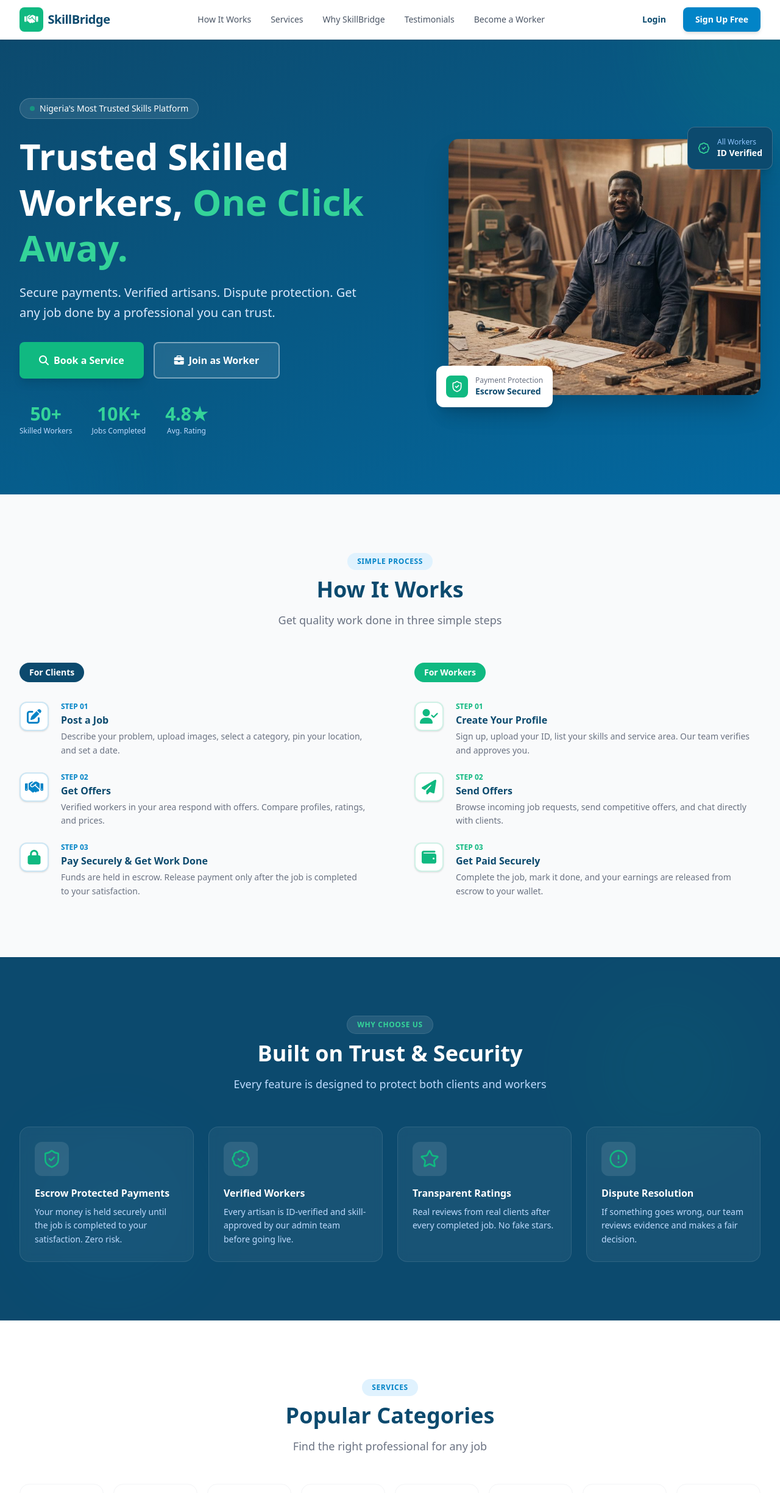
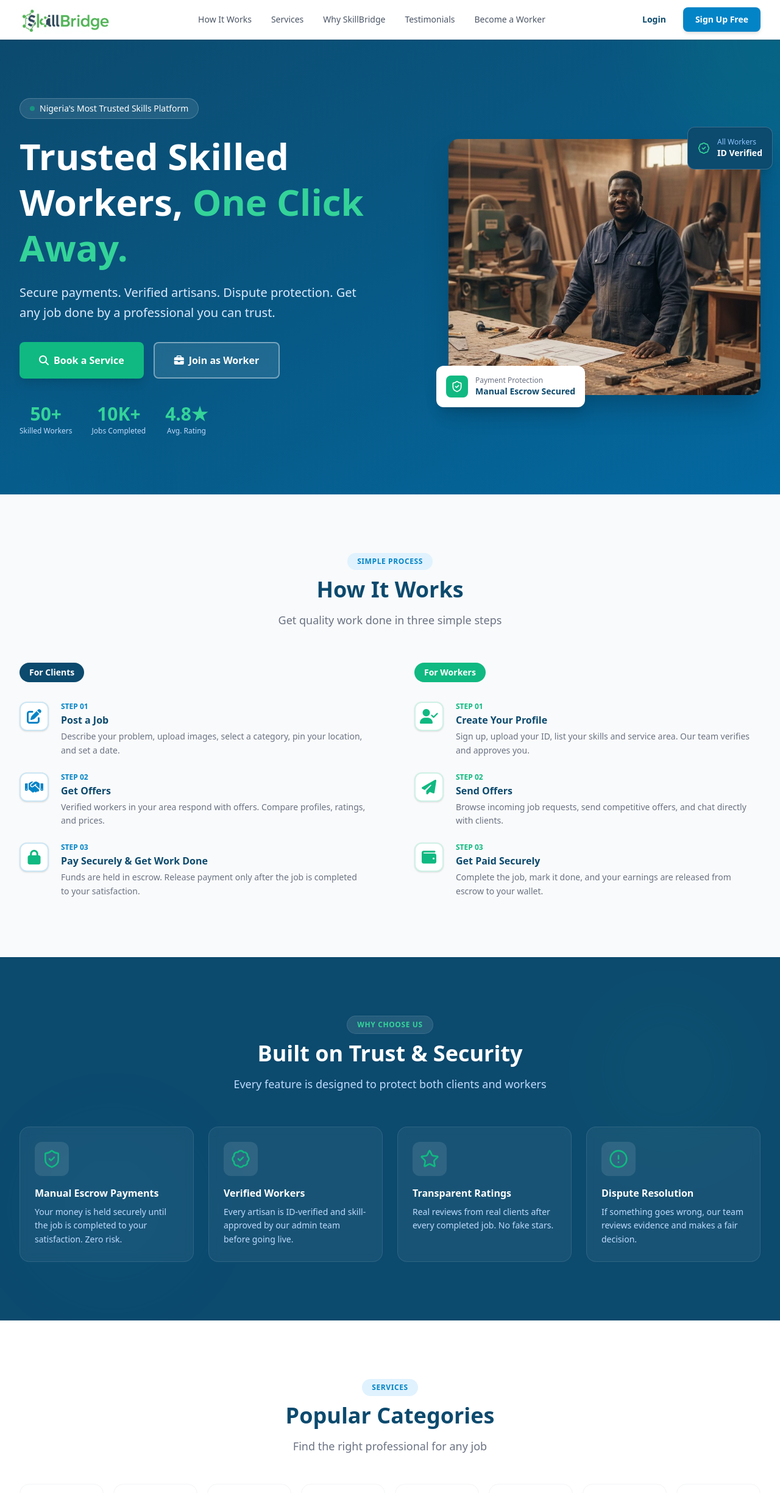
Before and after one commit to Ademolaadisa010/SkillBridge, a Next.js app: page / in a window 1280 px wide. Shown: the top 2449 px of the page at 61% size. Built offline with nearby package versions, Linux system fonts and the light colour scheme.

Commit message:
Change of logo

```diff
--- a/app/login/page.tsx
+++ b/app/login/page.tsx
@@ -208,7 +208,7 @@ export default function Login() {
           <div className="relative z-10">
             <div className="flex items-center gap-2 mb-12">
               <div className="bg-[#10b981] p-2 rounded-lg">
-                <Hammer className="w-5 h-5 text-white" />
+                <i className="fas fa-handshake text-white text-lg"></i>
               </div>
               <span className="text-2xl font-bold tracking-tight">SkillBridge</span>
             </div>
--- a/app/page.tsx
+++ b/app/page.tsx
@@ -2,6 +2,7 @@
 
 import Image from "next/image";
 import Link from "next/link";
+import Logo from "@/public/logo.jpg";
 import { motion, type Variants } from "framer-motion";
 import {
   ShieldCheck,
@@ -67,7 +68,7 @@ const categories = [
 const trustFeatures = [
   {
     icon: <ShieldCheck className="w-8 h-8 text-[#10b981]" />,
-    title: "Escrow Protected Payments",
+    title: "Manual Escrow Payments",
     desc: "Your money is held securely until the job is completed to your satisfaction. Zero risk.",
   },
   {
@@ -127,11 +128,8 @@ export default function LandingPage() {
         <div className="max-w-7xl mx-auto px-4 sm:px-6 lg:px-8">
           <div className="flex justify-between items-center h-16">
             {/* Logo */}
-            <div className="flex items-center gap-2">
-              <div className="bg-[#10b981] p-2 rounded-lg">
-                <i className="fas fa-handshake text-white text-lg"></i>
-              </div>
-              <span className="text-xl font-bold text-[#0c4a6e] tracking-tight">SkillBridge</span>
+            <div>
+              <Image className="cursor-pointer" src={Logo} alt="logo" width={150} />
             </div>
 
             {/* Desktop Links */}
@@ -248,7 +246,7 @@ export default function LandingPage() {
                   </div>
                   <div>
                     <div className="text-xs text-gray-500">Payment Protection</div>
-                    <div className="text-sm font-bold">Escrow Secured</div>
+                    <div className="text-sm font-bold">Manual Escrow Secured</div>
                   </div>
                 </div>
                 <div className="absolute -top-5 -right-5 bg-[#0c4a6e] border border-white/20 text-white rounded-xl p-4 shadow-xl flex items-center gap-3">
--- a/app/register/page.tsx
+++ b/app/register/page.tsx
@@ -336,7 +336,7 @@ export default function Register() {
           <div className="relative z-10">
             <div className="flex items-center gap-2 mb-12">
               <div className="bg-[#10b981] p-2 rounded-lg">
-                <Hammer className="w-6 h-6 text-white" />
+                <i className="fas fa-handshake text-white text-lg"></i>
               </div>
               <span className="text-2xl font-bold tracking-tight">SkillBridge</span>
             </div>
@@ -383,7 +383,7 @@ export default function Register() {
             <div className="mb-8 text-center lg:text-left">
               {/* Mobile logo */}
               <div className="flex items-center justify-center gap-2 mb-6 lg:hidden">
-                <div className="bg-[#10b981] p-2 rounded-lg"><Hammer className="w-5 h-5 text-white" /></div>
+                <div className="bg-[#10b981] p-2 rounded-lg"><i className="fas fa-handshake text-white text-lg"></i></div>
                 <span className="text-xl font-bold text-[#0c4a6e]">SkillBridge</span>
               </div>
               <h1 className="text-3xl font-bold text-gray-900 mb-2">Create your account</h1>
```
Also changed, not shown: public/logo.jpg (added).
